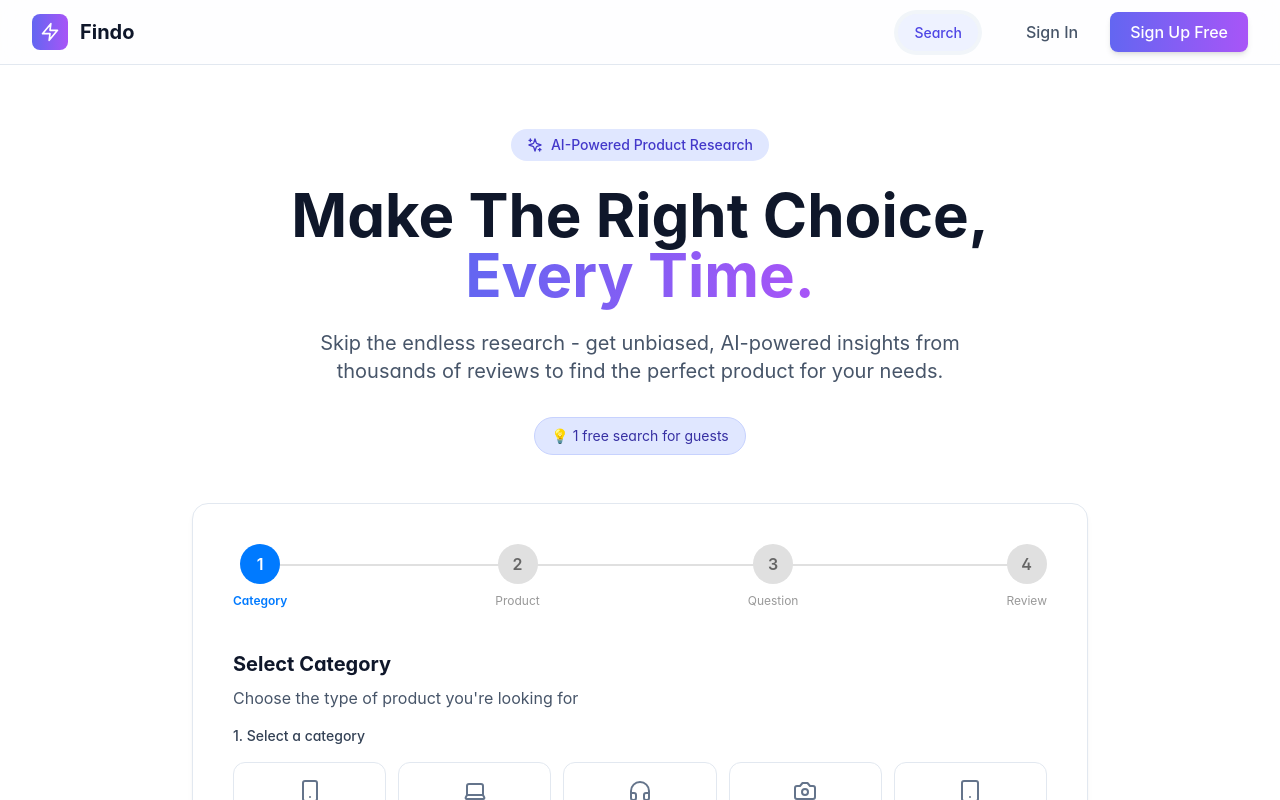
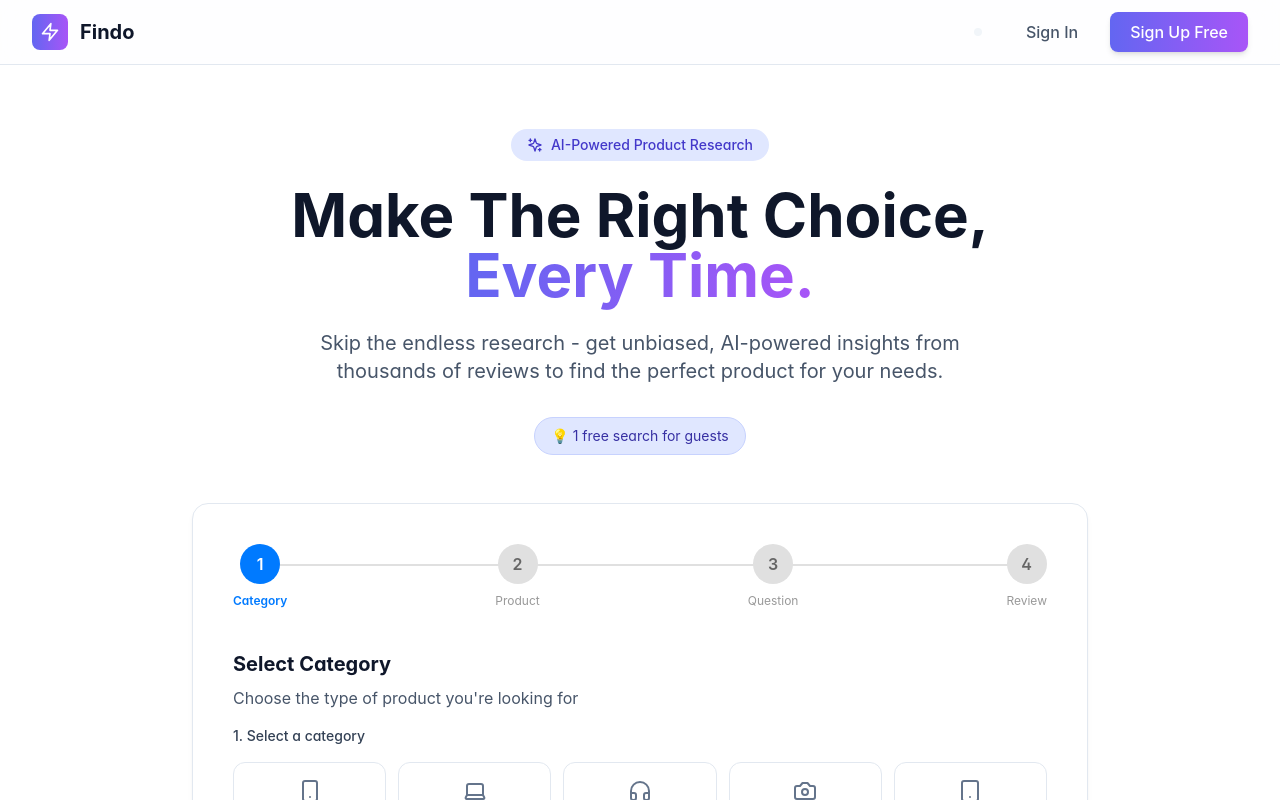
Before and after one commit to regnerrad/ai-product-review-app, a React (Create React App) app: page / in a window 1280 px wide. Shown: the top 800 px of the page. Built offline with nearby package versions, Linux system fonts and the light colour scheme; no server answers; the database is empty.

Commit message:
remove search tab from navigation

```diff
--- a/src/Layout.js
+++ b/src/Layout.js
@@ -162,12 +162,6 @@ export default function Layout({ children, currentPageName }) {
 
             <div className="flex items-center gap-6">
               <nav className="hidden md:flex items-center gap-2 bg-slate-100 p-1 rounded-full">
-                <Link
-                  to={createPageUrl("Home")}
-                  className={`nav-link ${location.pathname === createPageUrl("Home") ? 'active' : ''}`}
-                >
-                  Search
-                </Link>
               </nav>
 
               {/* User Menu */}
```
